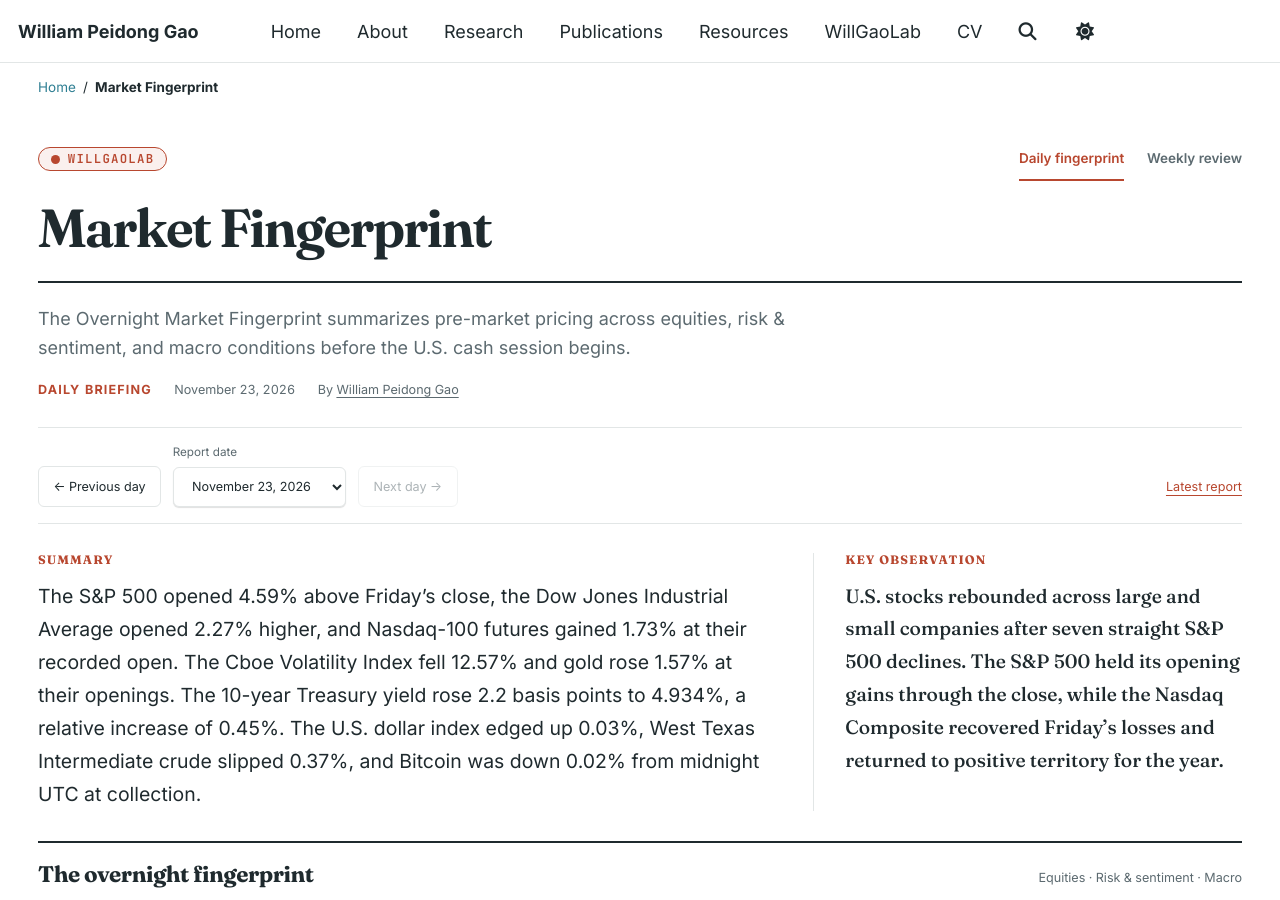
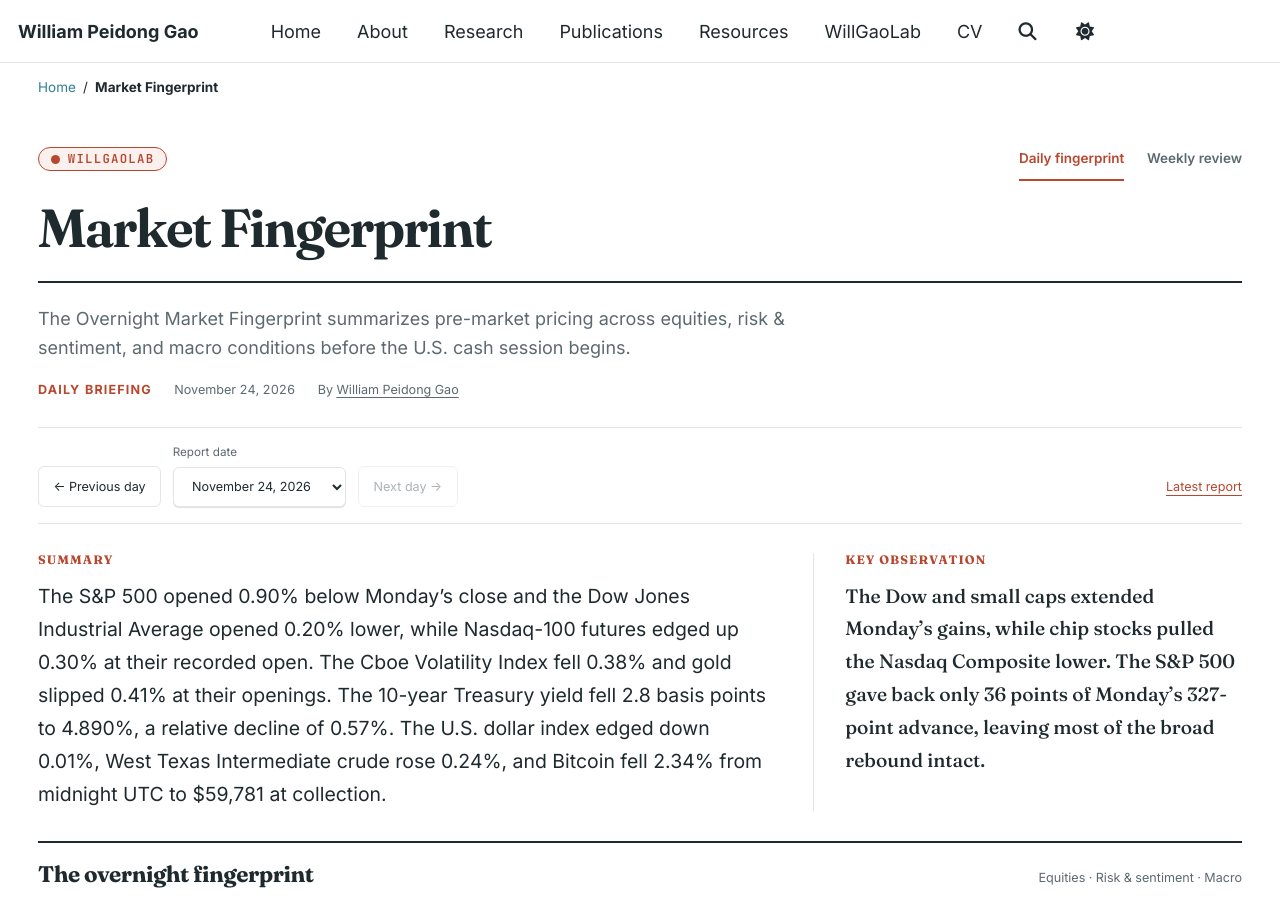
Before and after one commit to PeidongGao/WilliamGaoWeb, a Jekyll site: the page built from _pages/market-fingerprint.md, in a window 1280 px wide and 900 px high. Built offline with Jekyll 4.4.1, drawn with Linux system fonts in a browser that asks for light colours; some of the changed text lies outside the part shown.

Commit message:
Publish November 24 Daily Market Fingerprint

```diff
--- a/_data/market_commentary.yml
+++ b/_data/market_commentary.yml
@@ -1,3 +1,12 @@
+- date: "2026-11-24"
+  summary: "The S&P 500 opened 0.90% below Monday’s close and the Dow Jones Industrial Average opened 0.20% lower, while Nasdaq-100 futures edged up 0.30% at their recorded open. The Cboe Volatility Index fell 0.38% and gold slipped 0.41% at their openings. The 10-year Treasury yield fell 2.8 basis points to 4.890%, a relative decline of 0.57%. The U.S. dollar index edged down 0.01%, West Texas Intermediate crude rose 0.24%, and Bitcoin fell 2.34% from midnight UTC to $59,781 at collection."
+  key_observation: "The Dow and small caps extended Monday’s gains, while chip stocks pulled the Nasdaq Composite lower. The S&P 500 gave back only 36 points of Monday’s 327-point advance, leaving most of the broad rebound intact."
+  market_notes:
+    - "The Dow reversed its opening decline to gain 423 points, or 0.85%, closing above 50,000, and the small-cap Russell 2000 rose 0.57%."
+    - "Nvidia fell 5.86% after Monday’s roughly 31% surge, and losses in Micron and Advanced Micro Devices added to the pressure on chip stocks as the Nasdaq Composite fell 1.48%."
+    - "The S&P 500 recovered part of its opening loss to finish at 7,201.09, down 0.50% from Monday’s close."
+    - "Anthropic fell 6.5% to $81.91, erasing its first-day premium and closing 1.3% below its $83 initial public offering price."
+
 - date: "2026-11-23"
   summary: "The S&P 500 opened 4.59% above Friday’s close, the Dow Jones Industrial Average opened 2.27% higher, and Nasdaq-100 futures gained 1.73% at their recorded open. The Cboe Volatility Index fell 12.57% and gold rose 1.57% at their openings. The 10-year Treasury yield rose 2.2 basis points to 4.934%, a relative increase of 0.45%. The U.S. dollar index edged up 0.03%, West Texas Intermediate crude slipped 0.37%, and Bitcoin was down 0.02% from midnight UTC at collection."
   key_observation: "U.S. stocks rebounded across large and small companies after seven straight S&P 500 declines. The S&P 500 held its opening gains through the close, while the Nasdaq Composite recovered Friday’s losses and returned to positive territory for the year."
```
